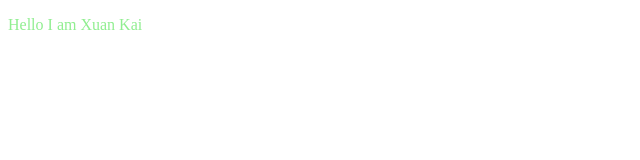
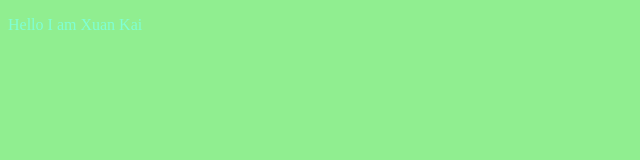
Before and after one commit to limxuankai/digital_portfolio, a plain HTML site: page index.html in a window 1280 px wide. Shown: the whole page, without its empty margins (0-640 px from the left). Drawn offline with Linux system fonts and the light colour scheme.

Commit message:
blindness

```diff
--- a/style.css
+++ b/style.css
@@ -1,3 +1,4 @@
 *{
-    color: lightgreen;
+    background-color: lightgreen;
+    color:aquamarine;
 }
```
